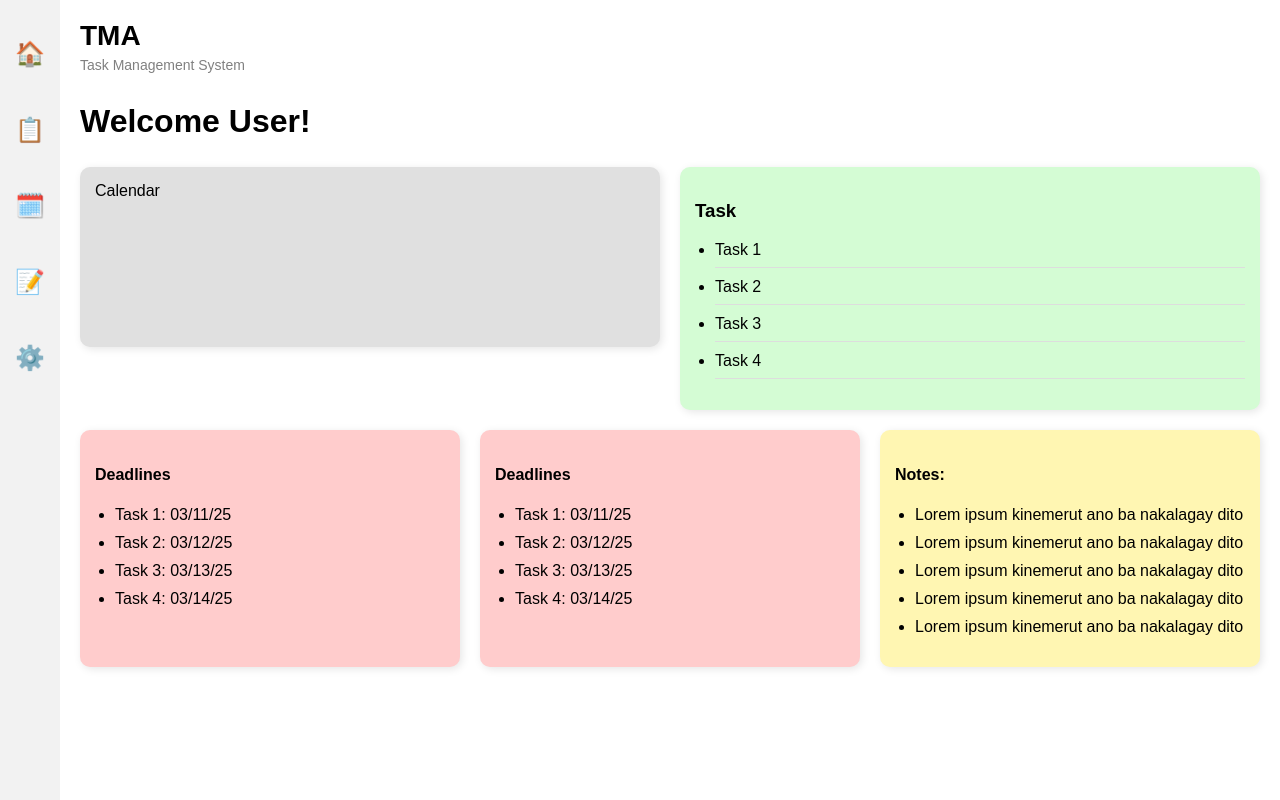
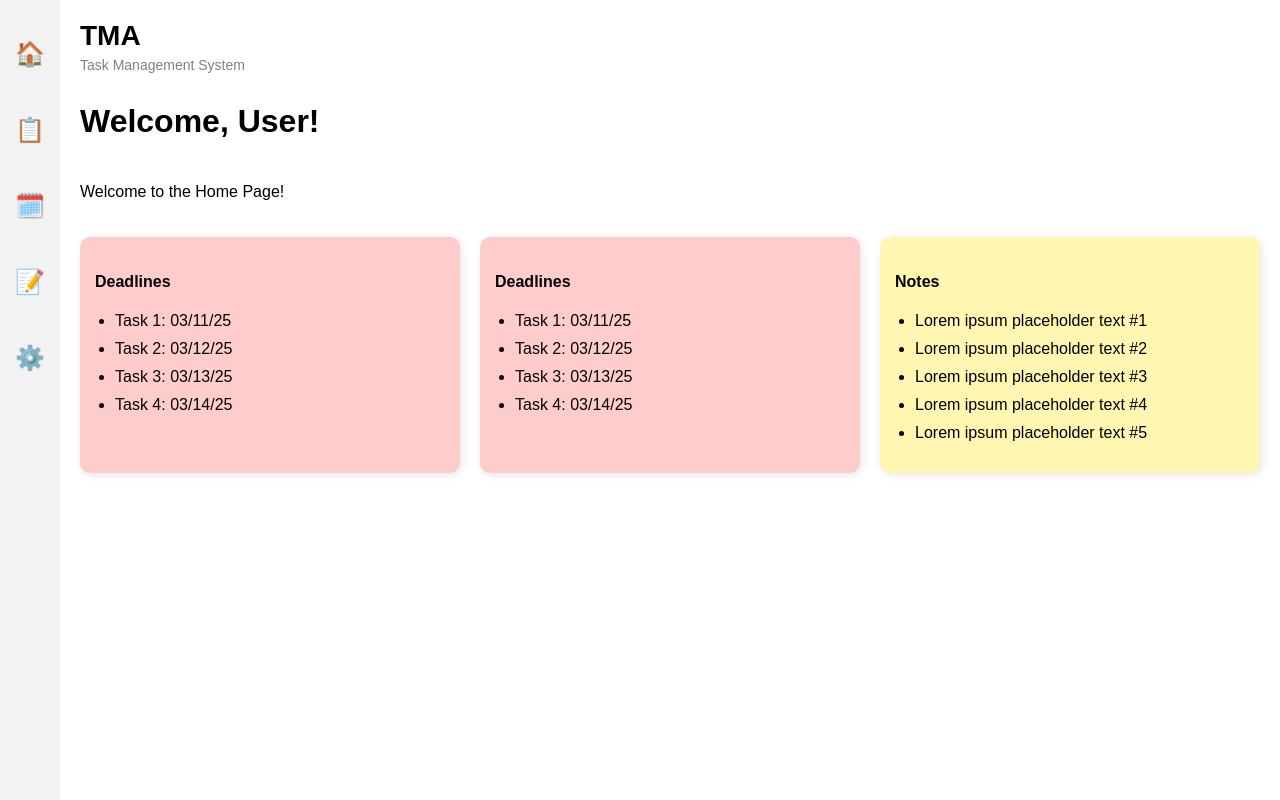
Before and after one commit to carlanthonyyyyy/task_management, a React (Create React App) app: page /home in a window 1280 px wide. Built offline with nearby package versions, Linux system fonts and the light colour scheme.

Commit message:
Update Home.js
may functionality na yung buttons add nalng yung link sa files

```diff
--- a/src/Home.js
+++ b/src/Home.js
@@ -1,75 +1,127 @@
-import React from 'react';
+import React, { useState } from 'react';
 import './Home.css';
 
 function Home() {
+    const [currentPage, setCurrentPage] = useState('Home');
+
+    const handleButtonClick = (page) => {
+        setCurrentPage(page);
+        let url = '';
+
+        // DITO YUNG MGA URL
+        switch (page) {
+            case 'Home':
+                url = '/home';
+                break;
+            case 'Tasks':
+                url = '/tasks';
+                break;
+            case 'Calendar':
+                url = '/calendar';
+                break;
+            case 'Notes':
+                url = '/notes';
+                break;
+            case 'Settings':
+                url = '/settings';
+                break;
+            default:
+                url = '/';
+        }
+
+        console.log(`Navigating to: ${url}`);
+
+        window.location.href = url;
+    };
+
     return (
         <div className="home-container">
-            {/* Sidebar */}
-            <div className="sidebar">
-                <button className="nav-icon" aria-label="Home">🏠</button>
-                <button className="nav-icon" aria-label="Tasks">📋</button>
-                <button className="nav-icon" aria-label="Calendar">🗓️</button>
-                <button className="nav-icon" aria-label="Notes">📝</button>
-                <button className="nav-icon" aria-label="Settings">⚙️</button>
-            </div>
+            <nav className="sidebar">
+                {[
+                    { icon: '🏠', label: 'Home' },
+                    { icon: '📋', label: 'Tasks' },
+                    { icon: '🗓️', label: 'Calendar' },
+                    { icon: '📝', label: 'Notes' },
+                    { icon: '⚙️', label: 'Settings' },
+                ].map((item) => (
+                    <button
+                        key={item.label}
+                        className="nav-icon"
+                        aria-label={item.label}
+                        title={item.label}
+                        onClick={() => handleButtonClick(item.label)} // Handles button click
+                    >
+                        {item.icon}
+                    </button>
+                ))}
+            </nav>
 
-            {/* Main Content */}
-            <div className="main-content">
+            <main className="main-content" role="main">
                 <header className="header">
                     <h1>TMA</h1>
                     <p>Task Management System</p>
                 </header>
 
-                <div className="welcome-title">
-                    <h2>Welcome User!</h2>
-                </div>
+                <section className="welcome-title">
+                    <h2>Welcome, User!</h2>
+                </section>
 
-                <div className="top-row">
-                    <div className="calendar-section">Calendar</div>
+                <section className="top-row">
+                    {currentPage === 'Home' && <p>Welcome to the Home Page!</p>}
+                    {currentPage === 'Tasks' && (
                         <div className="task-section">
-                        <h3>Task</h3>
+                            <h3>Tasks</h3>
                             <ul>
-                            <li>Task 1 <hr style={{ borderColor: 'green' }} /></li>
-                            <li>Task 2 <hr style={{ borderColor: 'red' }} /></li>
-                            <li>Task 3 <hr style={{ borderColor: 'blue' }} /></li>
-                            <li>Task 4 <hr style={{ borderColor: 'purple' }} /></li>
+                                {[
+                                    { color: 'var(--task-green)' },
+                                    { color: 'var(--task-red)' },
+                                    { color: 'var(--task-blue)' },
+                                    { color: 'var(--task-purple)' },
+                                ].map((item, i) => (
+                                    <li key={`task-${i}`}>
+                                        Task {i + 1}
+                                        <hr style={{ borderColor: item.color }} />
+                                    </li>
+                                ))}
                             </ul>
                         </div>
+                    )}
+                    {currentPage === 'Calendar' && <p>Welcome to the Calendar Page!</p>}
+                    {currentPage === 'Notes' && (
+                        <div className="notes-box">
+                            <h4>Notes</h4>
+                            <ul>
+                                {Array.from({ length: 5 }, (_, i) => (
+                                    <li key={`note-${i}`}>Lorem ipsum placeholder text #{i + 1}</li>
+                                ))}
+                            </ul>
                         </div>
+                    )}
+                    {currentPage === 'Settings' && <p>Welcome to the Settings Page!</p>}
+                </section>
 
-                <div className="bottom-row">
-                    <div className="deadline-box">
+                <section className="bottom-row">
+                    {[1, 2].map((n) => (
+                        <div key={`deadline-box-${n}`} className="deadline-box">
                             <h4>Deadlines</h4>
                             <ul>
-                            <li>Task 1: 03/11/25</li>
-                            <li>Task 2: 03/12/25</li>
-                            <li>Task 3: 03/13/25</li>
-                            <li>Task 4: 03/14/25</li>
+                                {["03/11/25", "03/12/25", "03/13/25", "03/14/25"].map((date, i) => (
+                                    <li key={`deadline-${n}-${i}`}>Task {i + 1}: {date}</li>
+                                ))}
                             </ul>
                         </div>
+                    ))}
 
-                    <div className="deadline-box">
-                        <h4>Deadlines</h4>
+                    <div className="notes-box">
+                        <h4>Notes</h4>
                         <ul>
-                            <li>Task 1: 03/11/25</li>
-                            <li>Task 2: 03/12/25</li>
-                            <li>Task 3: 03/13/25</li>
-                            <li>Task 4: 03/14/25</li>
+                            {Array.from({ length: 5 }, (_, i) => (
+                                <li key={`note-${i}`}>Lorem ipsum placeholder text #{i + 1}</li>
+                            ))}
                         </ul>
                     </div>
-
-                    <div className="notes-box">
-                        <h4>Notes:</h4>
-                        <ul>
-                            <li>Lorem ipsum kinemerut ano ba nakalagay dito</li>
-                            <li>Lorem ipsum kinemerut ano ba nakalagay dito</li>
-                            <li>Lorem ipsum kinemerut ano ba nakalagay dito</li>
-                            <li>Lorem ipsum kinemerut ano ba nakalagay dito</li>
-                            <li>Lorem ipsum kinemerut ano ba nakalagay dito</li>
-                        </ul>
-                    </div>
-                </div>
-            </div>
+                </section>
+            </main>
         </div>
     );
 }
```
Lines whose indentation alone changed are shown as unchanged.
